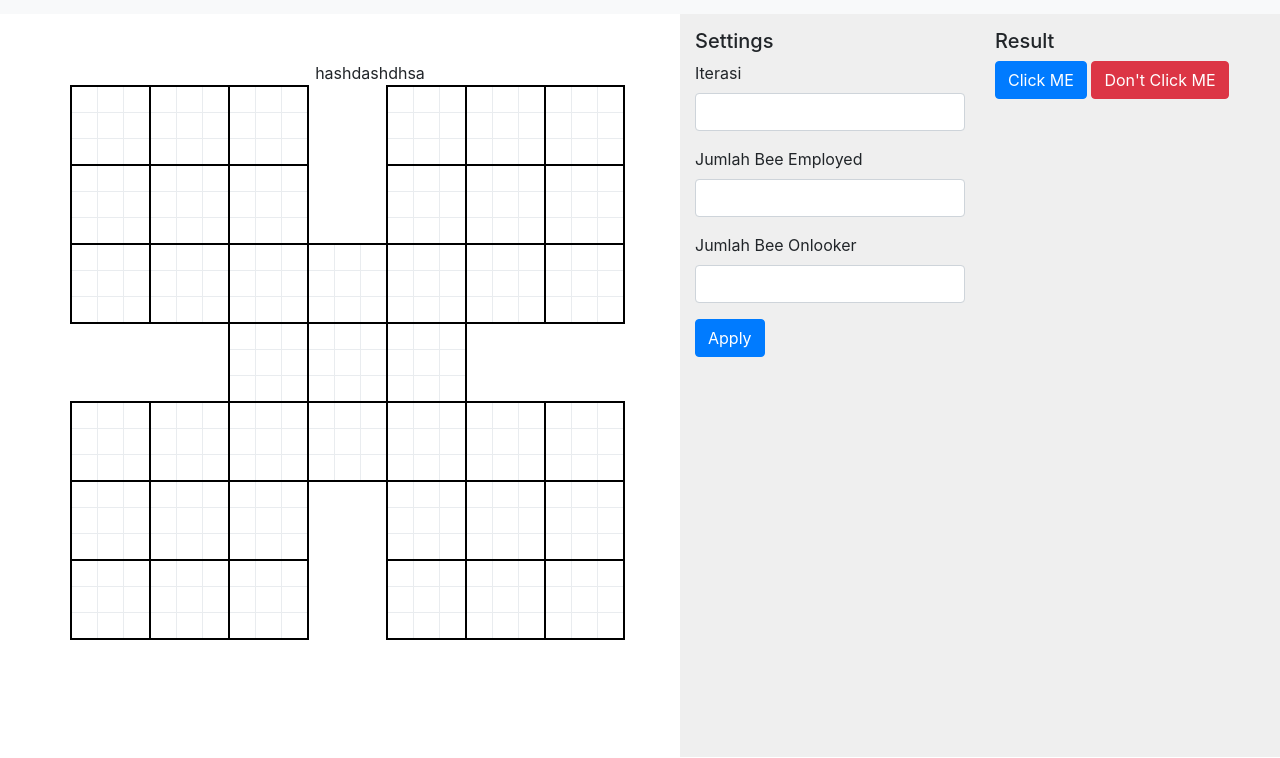
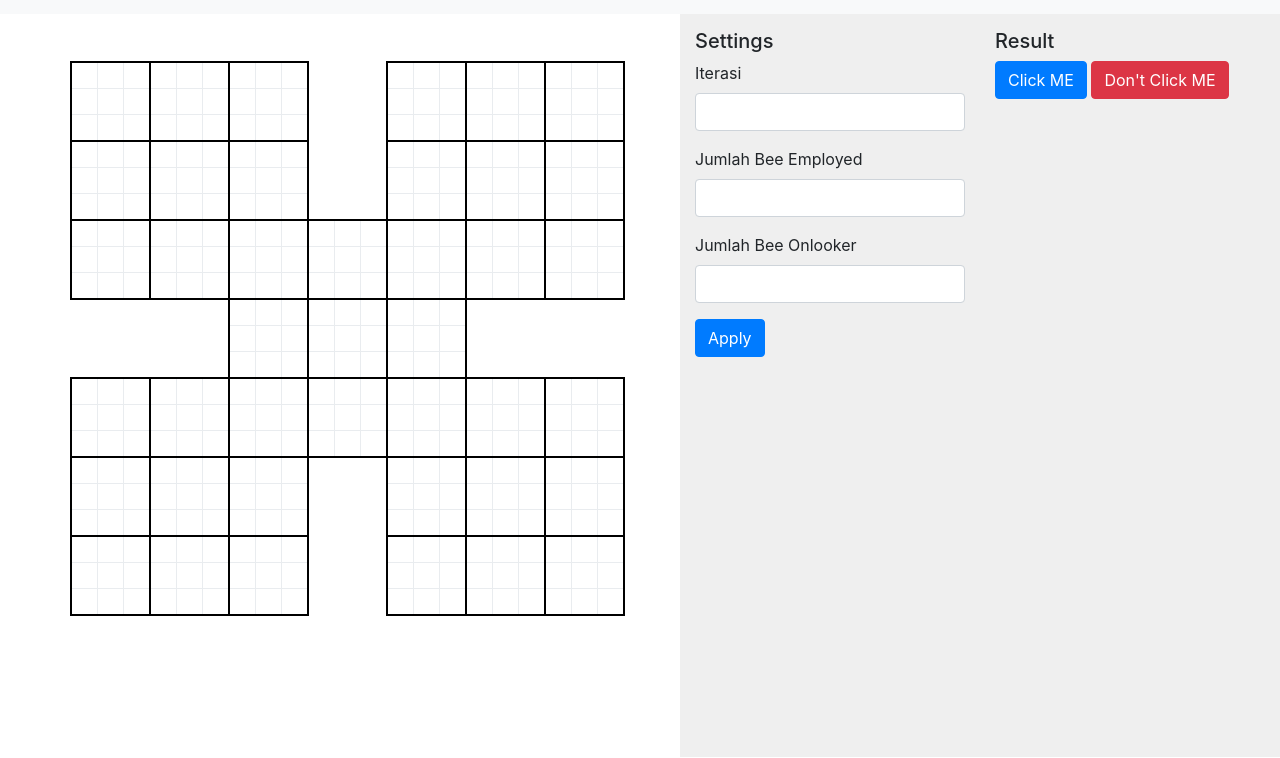
Before and after one commit to budi7/sodoku-beeColony, a plain HTML site: page index.html in a window 1280 px wide. Shown: the part 42-800 px from the top of the page. Drawn offline with Linux system fonts and the light colour scheme.

Commit message:
fix the error

```diff
--- a/index.html
+++ b/index.html
@@ -40,7 +40,6 @@
  					<!-- Baris 1 -->
  					<tr>
  						<td id="a-1-1" class="border-top border-left"><input type="text" name="text"></input></td>
- 						hashdashdhsa
  						<td id="a-1-2" class="border-top"><input type="text" name="text"></input></td>
  						<td id="a-1-3" class="border-top"><input type="text" name="text"></input></td>
  						<td id="a-2-1" class="border-top border-left"><input type="text" name="text"></input></td>
```
